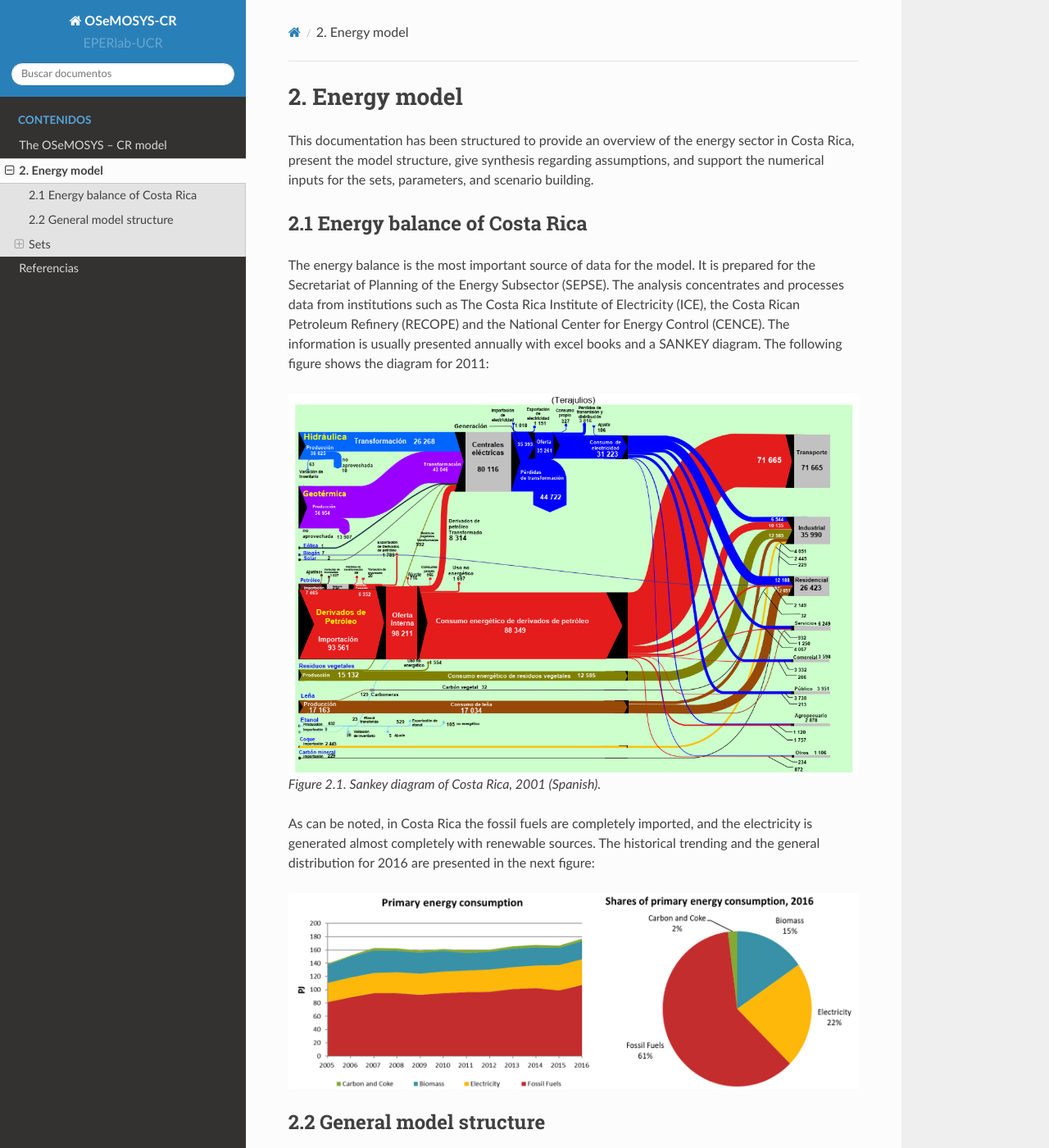
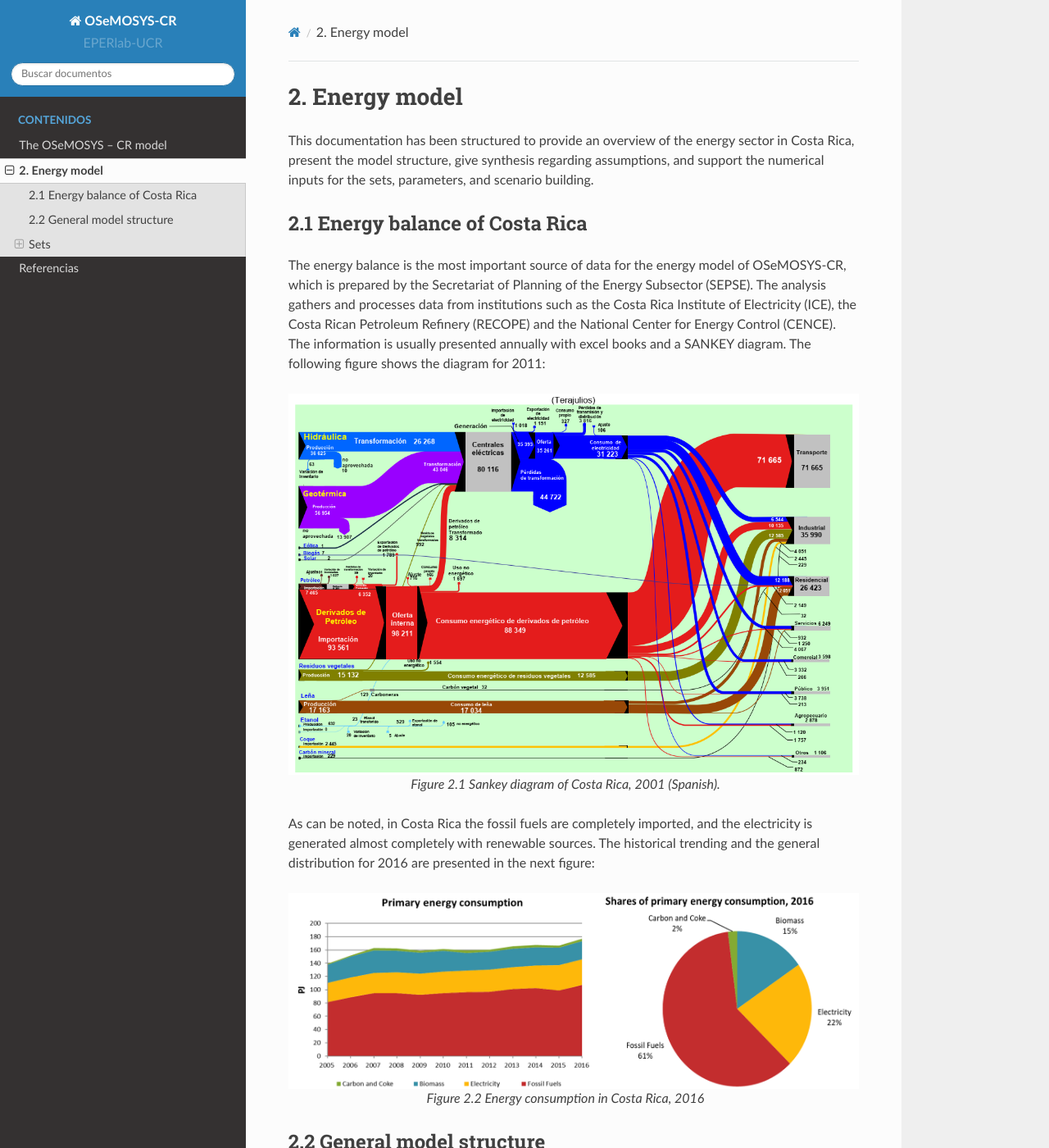
Before and after one commit to EPERLab/OSeMOSYS-CR, a Sphinx documentation site: the page built from docs/02EnergyModel.rst, in a window 1280 px wide and 1400 px high. Shown: the whole window at 82% size. Built offline with Sphinx 7.4.7 and the Read the Docs theme 2.0.0, drawn with Linux system fonts in a browser that asks for light colours.

Commit message:
Update 02EnergyModel.rst

```diff
--- a/docs/02EnergyModel.rst
+++ b/docs/02EnergyModel.rst
@@ -6,15 +6,19 @@ This documentation has been structured to provide  an overview of the energy sec
 2.1 Energy balance of Costa Rica
 +++++++++
 
-The energy balance is the most important source of data for the model. It is prepared for the Secretariat of Planning of the Energy Subsector (SEPSE). The analysis concentrates and processes data from institutions such as The Costa Rica Institute of Electricity (ICE), the Costa Rican Petroleum Refinery (RECOPE) and the National Center for Energy Control (CENCE). The information is usually presented annually with excel books and a SANKEY diagram. The following figure shows the diagram for 2011:
+The energy balance is the most important source of data for the energy model of OSeMOSYS-CR, which is prepared by the Secretariat of Planning of the Energy Subsector (SEPSE). The analysis gathers and processes data from institutions such as the Costa Rica Institute of Electricity (ICE), the Costa Rican Petroleum Refinery (RECOPE) and the National Center for Energy Control (CENCE). The information is usually presented annually with excel books and a SANKEY diagram. The following figure shows the diagram for 2011:
 
 .. figure::  img/Fig_SankeyDiagram.png
+   :align:   center
 
-   *Figure 2.1. Sankey diagram of Costa Rica, 2001 (Spanish).*
+   *Figure 2.1 Sankey diagram of Costa Rica, 2001 (Spanish).*
 
 As can be noted, in Costa Rica the fossil fuels are completely imported, and the electricity is generated almost completely with renewable sources. The historical trending and the general distribution for 2016 are presented in the next figure:
 
 .. figure:: img/Fig_CREnergyConsumption.png
+   :align:   center
+
+   *Figure 2.2 Energy consumption in Costa Rica, 2016*
 
 2.2 General model structure
 +++++++++
```
